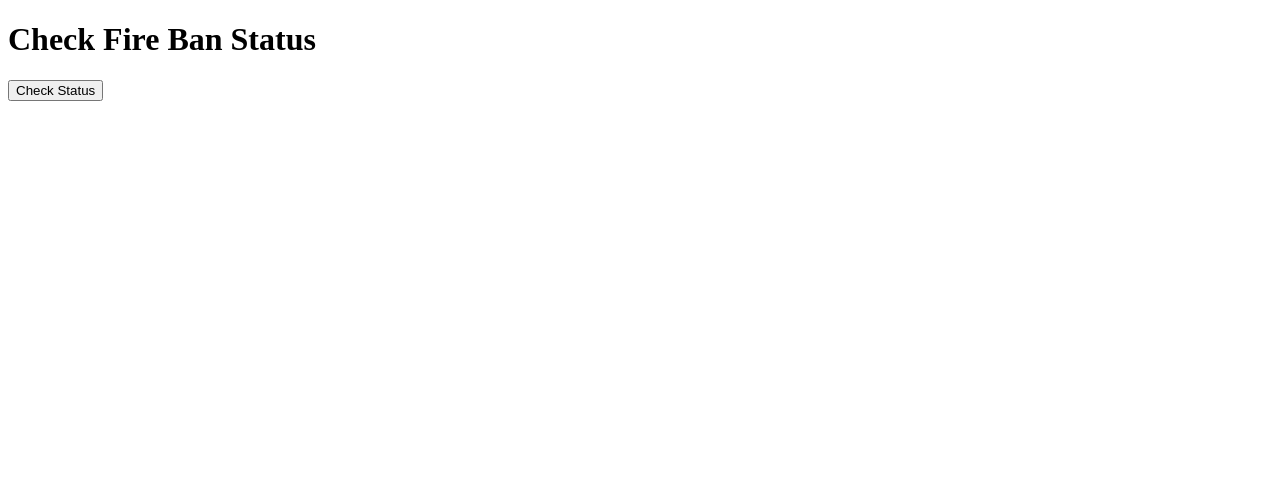
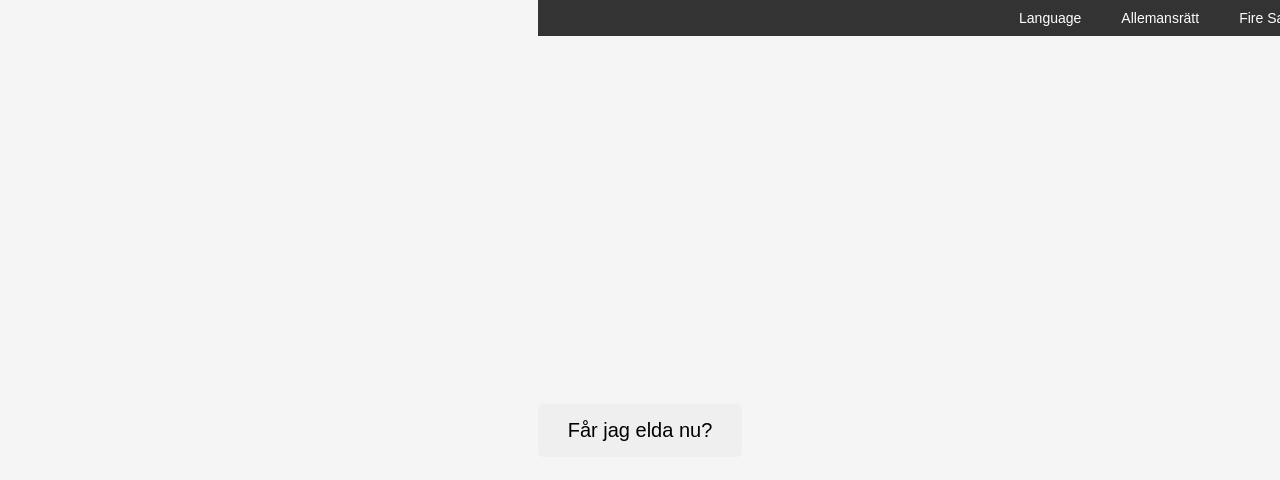
Before and after one commit to Bjogert/FireBanReplit, a React (Vite) app: page / in a window 1280 px wide. Shown: the top 480 px of the page. Built offline with nearby package versions, Linux system fonts and the light colour scheme.

Commit message:
initial commit

```diff
--- a/index.html
+++ b/index.html
@@ -1,20 +1,13 @@
 <!DOCTYPE html>
 <html lang="en">
-  <head>
-    <meta charset="UTF-8" />
-    <link rel="icon" type="image/svg+xml" href="/favicon.svg" />
-    <meta name="viewport" content="width=device-width, initial-scale=1.0" />
-    <title>React + TypeScript + Replit</title>
-  </head>
-  <body>
+<head>
+    <meta charset="UTF-8">
+    <meta name="viewport" content="width=device-width, initial-scale=1.0">
+    <title>Fire Ban Checker</title>
+    <link rel="stylesheet" href="App.css">
+</head>
+<body>
     <div id="root"></div>
     <script type="module" src="/src/index.jsx"></script>
-
-    <!--
-    This script places a badge on your repl's full-browser view back to your repl's cover
-    page. Try various colors for the theme: dark, light, red, orange, yellow, lime, green,
-    teal, blue, blurple, magenta, pink!
-    -->
-    <script src="https://replit.com/public/js/replit-badge-v2.js" theme="dark" position="bottom-right"></script>
-  </body>
+</body>
 </html>
--- a/src/App.css
+++ b/src/App.css
@@ -1,2 +1,102 @@
-main {
+/* App.css */
+body {
+    font-family: Arial, sans-serif;
+    margin: 0;
+    padding: 0;
+    display: flex;
+    flex-direction: column;
+    align-items: center;
+    justify-content: center;
+    min-height: 100vh;
+    background-color: #f5f5f5;
 }
+
+.menu-bar {
+    width: 100%;
+    background-color: #333;
+    display: flex;
+    justify-content: center;
+    padding: 5px 0;
+    position: fixed;
+    top: 0;
+    z-index: 1;
+}
+
+.menu-bar ul {
+    list-style: none;
+    margin: 0;
+    padding: 0;
+    display: flex;
+    justify-content: center;
+    width: 100%;
+}
+
+.menu-bar li {
+    margin: 0 10px;
+}
+
+.menu-bar a {
+    color: white;
+    text-decoration: none;
+    padding: 5px 10px;
+    display: block;
+    font-size: 14px;
+    text-align: center;
+}
+
+.main {
+    display: flex;
+    flex-direction: column;
+    align-items: center;
+    justify-content: center;
+    flex: 1;
+    width: 100%;
+    margin-top: 60px; /* Adjust to fit the height of the menu bar */
+}
+
+.check-button {
+    padding: 15px 30px;
+    font-size: 20px;
+    cursor: pointer;
+    border: none;
+    border-radius: 5px;
+    transition: background-color 0.3s, color 0.3s;
+    text-align: center;
+}
+
+.result {
+    margin-top: 20px;
+    font-size: 20px;
+    text-align: center;
+}
+
+.green {
+    background-color: green;
+    color: white;
+}
+
+.yellow {
+    background-color: yellow;
+    color: black;
+}
+
+.red {
+    background-color: red;
+    color: white;
+}
+
+@media (max-width: 600px) {
+    .check-button {
+        padding: 10px 20px;
+        font-size: 18px;
+    }
+
+    .menu-bar a {
+        padding: 5px 8px;
+        font-size: 12px;
+    }
+
+    .main {
+        margin-top: 60px; /* Adjust if necessary for smaller screens */
+    }
+}
--- a/src/App.jsx
+++ b/src/App.jsx
@@ -1,3 +1,4 @@
+// src/App.jsx
 import React from 'react';
 import FireBanChecker from './components/FireBanChecker';
 import './App.css';
--- a/src/components/FireBanChecker.jsx
+++ b/src/components/FireBanChecker.jsx
@@ -1,14 +1,16 @@
+// src/components/FireBanChecker.jsx
 import React, { useState } from 'react';
 import { fetchFireBanData, fetchFireProhibitionData } from '../services/fireBanService';
+import '../App.css';
 
 const FireBanChecker = () => {
-    const [fireBanStatus, setFireBanStatus] = useState(null);
-    const [fireProhibitionStatus, setFireProhibitionStatus] = useState(null);
-    const [loading, setLoading] = useState(false);
+  const [buttonText, setButtonText] = useState("Får jag elda nu?");
+  const [buttonClass, setButtonClass] = useState("");
   const [error, setError] = useState(null);
 
   const handleCheckStatus = async () => {
-        setLoading(true);
+    setButtonText("Checking...");
+    setButtonClass("");
     setError(null);
 
     if ('geolocation' in navigator) {
@@ -17,76 +19,52 @@ const FireBanChecker = () => {
         try {
           const fireBanData = await fetchFireBanData(latitude.toFixed(4), longitude.toFixed(4));
           const fireProhibitionData = await fetchFireProhibitionData(latitude.toFixed(4), longitude.toFixed(4));
-                    setFireBanStatus(fireBanData);
-                    setFireProhibitionStatus(fireProhibitionData);
+
+          if (fireProhibitionData.statusCode === 3) {
+            setButtonText("Fire Ban in Place");
+            setButtonClass("red");
+          } else if (fireBanData.riskIndex >= 2) {
+            setButtonText("Fire Risk Present");
+            setButtonClass("yellow");
+          } else {
+            setButtonText("Safe to Light a Fire");
+            setButtonClass("green");
+          }
         } catch (error) {
           console.error('Error fetching data:', error);
           setError('Failed to fetch data');
-                } finally {
-                    setLoading(false);
+          setButtonText("Får jag elda nu?");
         }
       }, (error) => {
         console.error('Error getting location:', error);
-                setError('Failed to get location. Using default location.');
-                fetchDefaultLocationData();
-                setLoading(false);
+        setError('Failed to get location. Please try again.');
+        setButtonText("Får jag elda nu?");
       });
     } else {
       setError('Geolocation is not supported by this browser.');
-            setLoading(false);
-        }
-    };
-
-    const fetchDefaultLocationData = async () => {
-        const defaultLatitude = 56.4259;
-        const defaultLongitude = 12.8627;
-        try {
-            const fireBanData = await fetchFireBanData(defaultLatitude.toFixed(4), defaultLongitude.toFixed(4));
-            const fireProhibitionData = await fetchFireProhibitionData(defaultLatitude.toFixed(4), defaultLongitude.toFixed(4));
-            setFireBanStatus(fireBanData);
-            setFireProhibitionStatus(fireProhibitionData);
-        } catch (error) {
-            console.error('Error fetching default location data:', error);
-            setError('Failed to fetch default location data');
+      setButtonText("Får jag elda nu?");
     }
   };
 
   return (
     <div>
-            <h1>Check Fire Ban Status</h1>
-            <button onClick={handleCheckStatus} disabled={loading}>
-                {loading ? 'Checking...' : 'Check Status'}
+      <nav className="menu-bar">
+        <ul>
+          <li><a href="#language">Language</a></li>
+          <li><a href="#allemansratt">Allemansrätt</a></li>
+          <li><a href="#fire-safety">Fire Safety Tips</a></li>
+        </ul>
+      </nav>
+      <main className="main">
+        <button
+          id="check-button"
+          className={`check-button ${buttonClass}`}
+          onClick={handleCheckStatus}
+        >
+          {buttonText}
         </button>
-            {error && <p style={{ color: 'red' }}>{error}</p>}
-            {fireBanStatus && (
-                <div>
-                    <p>Fire Ban Status: {fireBanStatus.status}</p>
-                    {fireBanStatus.date && <p>Date: {new Date(fireBanStatus.date).toLocaleString()}</p>}
-                    {fireBanStatus.periodEndDate && <p>Period End Date: {new Date(fireBanStatus.periodEndDate).toLocaleString()}</p>}
-                    <p>FWI Index: {fireBanStatus.fwiIndex || 'N/A'}</p>
-                    <p>FWI Message: {fireBanStatus.fwiMessage || 'N/A'}</p>
-                    <p>Combustible Index: {fireBanStatus.combustibleIndex || 'N/A'}</p>
-                    <p>Combustible Message: {fireBanStatus.combustibleMessage || 'N/A'}</p>
-                    <p>Grass Index: {fireBanStatus.grassIndex || 'N/A'}</p>
-                    <p>Grass Message: {fireBanStatus.grassMessage || 'N/A'}</p>
-                    <p>Wood Index: {fireBanStatus.woodIndex || 'N/A'}</p>
-                    <p>Wood Message: {fireBanStatus.woodMessage || 'N/A'}</p>
-                    <p>Risk Index: {fireBanStatus.riskIndex || 'N/A'}</p>
-                    <p>Risk Message: {fireBanStatus.riskMessage || 'N/A'}</p>
-                </div>
-            )}
-            {fireProhibitionStatus && (
-                <div>
-                    <p>Fire Prohibition Status: {fireProhibitionStatus.status}</p>
-                    <p>Status Message: {fireProhibitionStatus.statusMessage}</p>
-                    <p>Status Code: {fireProhibitionStatus.statusCode}</p>
-                    <p>Start Date: {new Date(fireProhibitionStatus.startDate).toLocaleString()}</p>
-                    <p>Revision Date: {new Date(fireProhibitionStatus.revisionDate).toLocaleString()}</p>
-                    <p>Description: {fireProhibitionStatus.description}</p>
-                    <p>Authority: {fireProhibitionStatus.authority}</p>
-                    <p>URL: <a href={fireProhibitionStatus.url} target="_blank" rel="noopener noreferrer">{fireProhibitionStatus.url}</a></p>
-                </div>
-            )}
+        {error && <div className="result" style={{ color: 'red' }}>{error}</div>}
+      </main>
     </div>
   );
 };
--- a/src/index.jsx
+++ b/src/index.jsx
@@ -1,9 +1,13 @@
+// src/index.jsx
 import React from 'react';
-import ReactDOM from 'react-dom/client';
+import { createRoot } from 'react-dom/client';
 import App from './App';
 import './App.css';
 
-ReactDOM.createRoot(document.getElementById('root')).render(
+const container = document.getElementById('root');
+const root = createRoot(container);
+
+root.render(
   <React.StrictMode>
     <App />
   </React.StrictMode>
--- a/src/services/fireBanService.js
+++ b/src/services/fireBanService.js
@@ -1,7 +1,8 @@
-const proxyUrl = 'https://wiesel.repl.co/api';
-
+// src/services/fireBanService.js
 export const fetchFireBanData = async (latitude, longitude) => {
-    const url = `${proxyUrl}/brandrisk/v2/CurrentRisk/sv/${latitude}/${longitude}`;
+  const proxyUrl = 'https://cors-anywhere.herokuapp.com/';
+  const targetUrl = `https://api.msb.se/brandrisk/v2/CurrentRisk/sv/${latitude}/${longitude}`;
+  const url = proxyUrl + targetUrl;
   console.log(`Fetching data from: ${url}`);
 
   try {
@@ -11,6 +12,7 @@ export const fetchFireBanData = async (latitude, longitude) => {
       }
     });
 
+    console.log('Response status:', response.status);
     if (!response.ok) {
       throw new Error(`Failed to fetch data, status code: ${response.status}`);
     }
@@ -18,7 +20,41 @@ export const fetchFireBanData = async (latitude, longitude) => {
     const data = await response.json();
     console.log('Data received:', data);
 
-        return data;
+    if (!data || Object.keys(data).length === 0) {
+      return { status: "No fire ban information available for this location." };
+    }
+
+    // Extract relevant data from the response
+    const { forecast, periodEndDate } = data;
+    const {
+      date,
+      fwiIndex,
+      fwiMessage,
+      combustibleIndex,
+      combustibleMessage,
+      grassIndex,
+      grassMessage,
+      woodIndex,
+      woodMessage,
+      riskIndex,
+      riskMessage
+    } = forecast;
+
+    return {
+      date,
+      periodEndDate,
+      fwiIndex,
+      fwiMessage,
+      combustibleIndex,
+      combustibleMessage,
+      grassIndex,
+      grassMessage,
+      woodIndex,
+      woodMessage,
+      riskIndex,
+      riskMessage,
+      status: riskMessage || "No specific fire risk message available."
+    };
 
   } catch (error) {
     console.error("Error fetching fire ban data:", error.message);
@@ -27,7 +63,9 @@ export const fetchFireBanData = async (latitude, longitude) => {
 };
 
 export const fetchFireProhibitionData = async (latitude, longitude) => {
-    const url = `${proxyUrl}/brandrisk/v2/FireProhibition/sv/${latitude}/${longitude}`;
+  const proxyUrl = 'https://cors-anywhere.herokuapp.com/';
+  const targetUrl = `https://api.msb.se/brandrisk/v2/FireProhibition/sv/${latitude}/${longitude}`;
+  const url = proxyUrl + targetUrl;
   console.log(`Fetching data from: ${url}`);
 
   try {
@@ -37,6 +75,7 @@ export const fetchFireProhibitionData = async (latitude, longitude) => {
       }
     });
 
+    console.log('Response status:', response.status);
     if (!response.ok) {
       throw new Error(`Failed to fetch data, status code: ${response.status}`);
     }
@@ -44,7 +83,16 @@ export const fetchFireProhibitionData = async (latitude, longitude) => {
     const data = await response.json();
     console.log('Data received:', data);
 
-        return data;
+    if (!data || Object.keys(data).length === 0) {
+      return { status: "No fire prohibition information available for this location." };
+    }
+
+    // Extract relevant data from the response
+    const {
+      fireProhibition
+    } = data;
+
+    return fireProhibition;
 
   } catch (error) {
     console.error("Error fetching fire prohibition data:", error.message);
```
Lines whose indentation alone changed are shown as unchanged.
